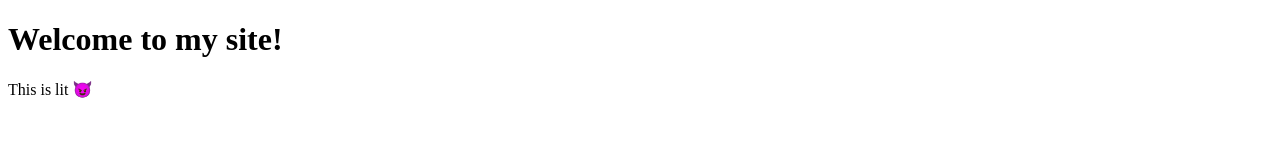
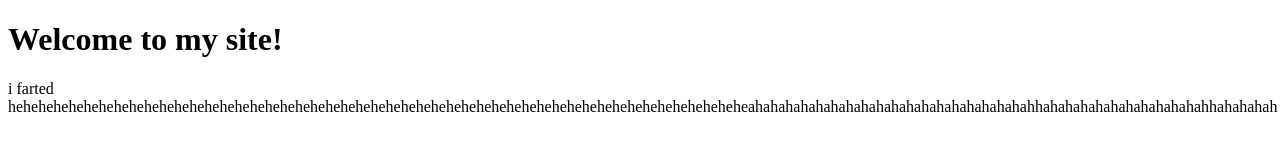
Before and after one commit to rainbow145236/ttccvv5, a plain HTML site: page index.html in a window 1280 px wide. Drawn offline with Linux system fonts and the light colour scheme.

Commit message:
Update index.html
oh yeah fart

```diff
--- a/index.html
+++ b/index.html
@@ -5,6 +5,6 @@
 </head>
 <body>
   <h1>Welcome to my site!</h1>
-  <p>This is lit 😈</p>
+  <p>i farted heheheheheheheheheheheheheheheheheheheheheheheheheheheheheheheheheheheheheheheheheheheheheheheheheahahahahahahahahahahahahahahahahahahahhahahahahahahahahahahahhahahahah</p>
 </body>
 </html>
```
